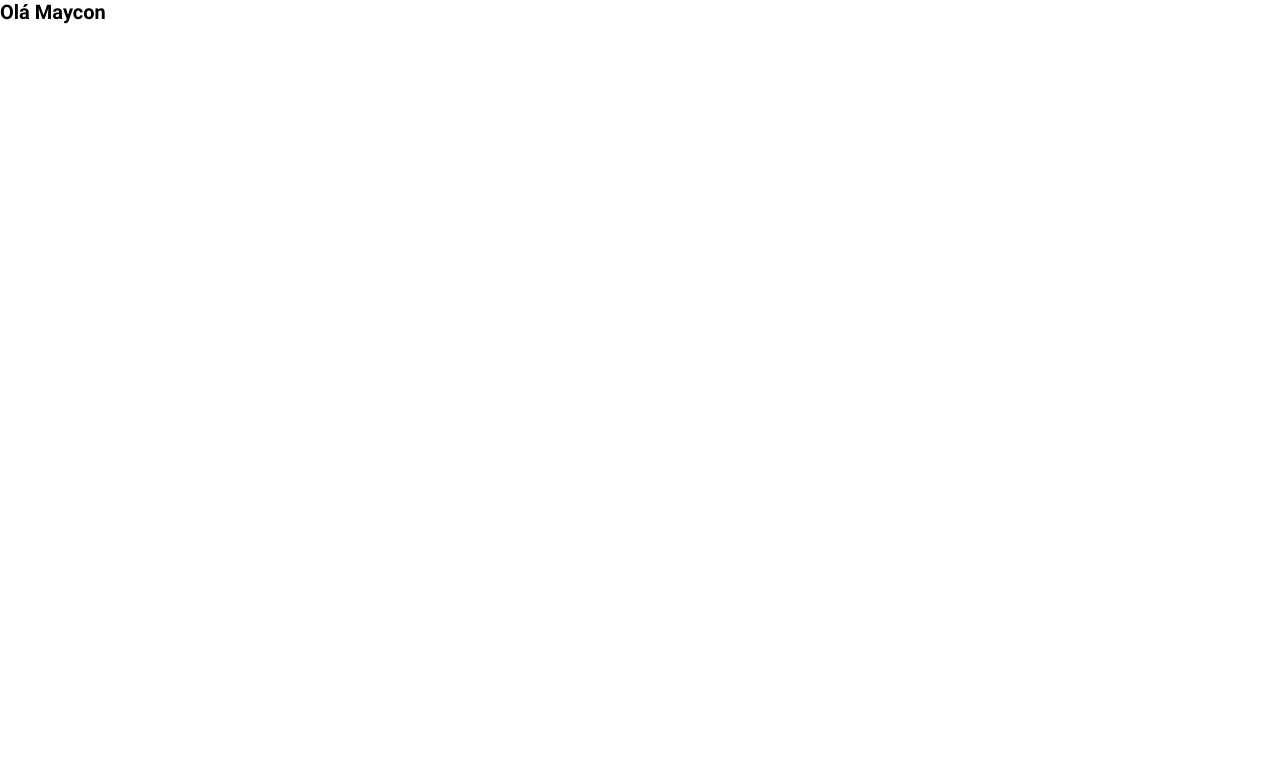
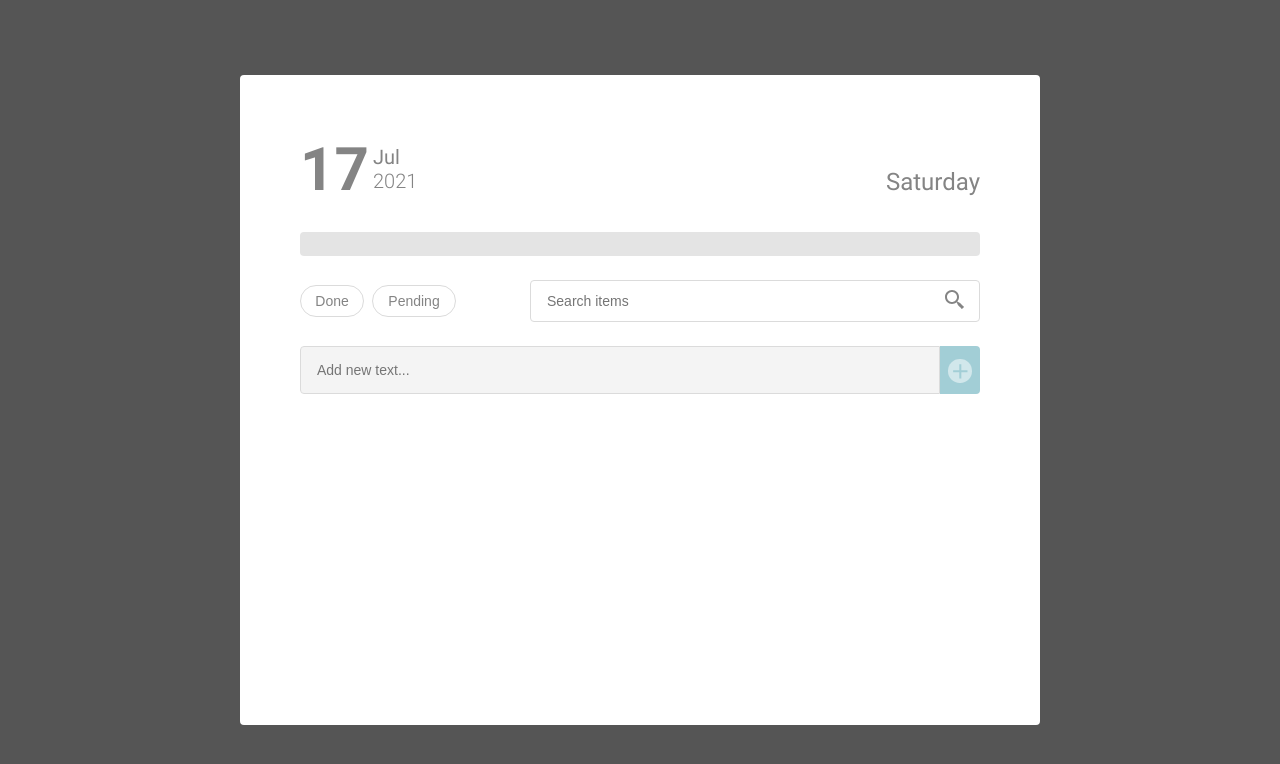
Before and after one commit to sizebay/frontend-challenge, a Next.js app: page / in a window 1280 px wide. Shown: the top 764 px of the page. Built offline with nearby package versions, Linux system fonts and the light colour scheme.

Commit message:
add component modal and index page

```diff
--- /dev/null
+++ b/src/components/Modal/index.js
@@ -0,0 +1,93 @@
+import * as S from './styles'
+
+import Date from 'components/Date'
+import Week from 'components/Week'
+import ProgressBar from 'components/ProgressBar'
+import Filter from 'components/Filter'
+import Search from 'components/Search'
+import Form from 'components/Form'
+import Message from 'components/Message'
+import List from 'components/List'
+import { filterArray } from 'utils/filter'
+
+const Index = ({
+  todos,
+  setTodos,
+  filter,
+  setFilter,
+  search,
+  setSearch,
+  disabled,
+  setDisabled,
+  hidden,
+  setHidden,
+  value,
+  maxValue,
+  searchRef,
+  done,
+  pending
+}) => (
+  <S.Wrapper>
+    <S.Header>
+      <Date />
+      <Week />
+    </S.Header>
+    <ProgressBar value={value} maxValue={maxValue} />
+    <S.ControllerWrapper>
+      <S.FilterWrapper>
+        <Filter
+          label={done}
+          filter={filter}
+          setFilter={setFilter}
+          setDisabled={setDisabled}
+          setHidden={setHidden}
+        />
+        <Filter
+          label={pending}
+          filter={filter}
+          setFilter={setFilter}
+          setDisabled={setDisabled}
+          setHidden={setHidden}
+        />
+      </S.FilterWrapper>
+      <S.SearchWrapper>
+        <Search
+          filter={filter}
+          search={search}
+          searchRef={searchRef}
+          setSearch={setSearch}
+          setHidden={setHidden}
+        />
+      </S.SearchWrapper>
+    </S.ControllerWrapper>
+    <Form disabled={disabled} hidden={hidden} setTodos={setTodos} />
+    <Message
+      filter={filter}
+      list={filterArray(todos, filter, search)}
+      search={search}
+      searchRef={searchRef}
+      setSearch={setSearch}
+      setFilter={setFilter}
+      setDisabled={setDisabled}
+      setHidden={setHidden}
+      setTodos={setTodos}
+      value={value}
+      maxValue={maxValue}
+    />
+    <List
+      todos={todos}
+      setTodos={setTodos}
+      filter={filter}
+      search={search}
+      searchRef={searchRef}
+      setSearch={setSearch}
+      setFilter={setFilter}
+      setDisabled={setDisabled}
+      setHidden={setHidden}
+      value={value}
+      maxValue={maxValue}
+    />
+  </S.Wrapper>
+)
+
+export default Index
--- /dev/null
+++ b/src/components/Modal/styles.js
@@ -0,0 +1,62 @@
+import styled from 'styled-components'
+
+export const Wrapper = styled.div`
+  flex: 1;
+  margin: 2rem;
+  display: flex;
+  flex-direction: column;
+  max-width: 80rem;
+  height: 65rem;
+  background: #ffffff 0% 0% no-repeat padding-box;
+  border-radius: 4px;
+  gap: 2.4rem;
+  padding: 5.4rem 6rem 9rem 6rem;
+
+  @media (max-width: 630px) {
+    padding: 4.8rem 2.6rem 9rem 2.6rem;
+  }
+
+  @media (max-width: 380px) {
+    padding: 4.8rem 1.6rem 9rem 1.6rem;
+  }
+`
+export const Header = styled.header`
+  display: flex;
+  width: 100%;
+  justify-content: space-between;
+  height: 7.9rem;
+  align-items: baseline;
+`
+
+export const FilterWrapper = styled.nav`
+  display: flex;
+  width: 17.5rem;
+  height: 3.2rem;
+  align-items: center;
+  gap: 0.8rem;
+  @media (max-width: 800px) {
+    width: 100%;
+    justify-content: flex-end;
+  }
+`
+export const ControllerWrapper = styled.div`
+  width: 100%;
+  display: flex;
+  flex-wrap: wrap;
+  align-items: center;
+  justify-content: space-between;
+
+  @media (max-width: 800px) {
+    gap: 1.6rem;
+    min-height: 8rem;
+  }
+`
+
+export const SearchWrapper = styled.div`
+  width: 45rem;
+  height: 4.2rem;
+
+  @media (max-width: 800px) {
+    width: 100%;
+  }
+`
--- a/src/pages/index.js
+++ b/src/pages/index.js
@@ -1,3 +1,45 @@
+import PageTemplate from 'templates/Pages'
+import Modal from 'components/Modal'
+
+import { useContext } from 'react'
+import { GlobalContext } from 'context/GlobalContext'
+
 export default function Home() {
-  return <h1>Olá Maycon</h1>
+  const {
+    todos,
+    setTodos,
+    filter,
+    setFilter,
+    search,
+    setSearch,
+    disabled,
+    setDisabled,
+    hidden,
+    setHidden,
+    value,
+    maxValue,
+    searchRef
+  } = useContext(GlobalContext)
+
+  return (
+    <PageTemplate>
+      <Modal
+        todos={todos}
+        setTodos={setTodos}
+        filter={filter}
+        setFilter={setFilter}
+        search={search}
+        setSearch={setSearch}
+        disabled={disabled}
+        setDisabled={setDisabled}
+        hidden={hidden}
+        setHidden={setHidden}
+        value={value}
+        maxValue={maxValue}
+        searchRef={searchRef}
+        done="Done"
+        pending="Pending"
+      />
+    </PageTemplate>
+  )
 }
```
